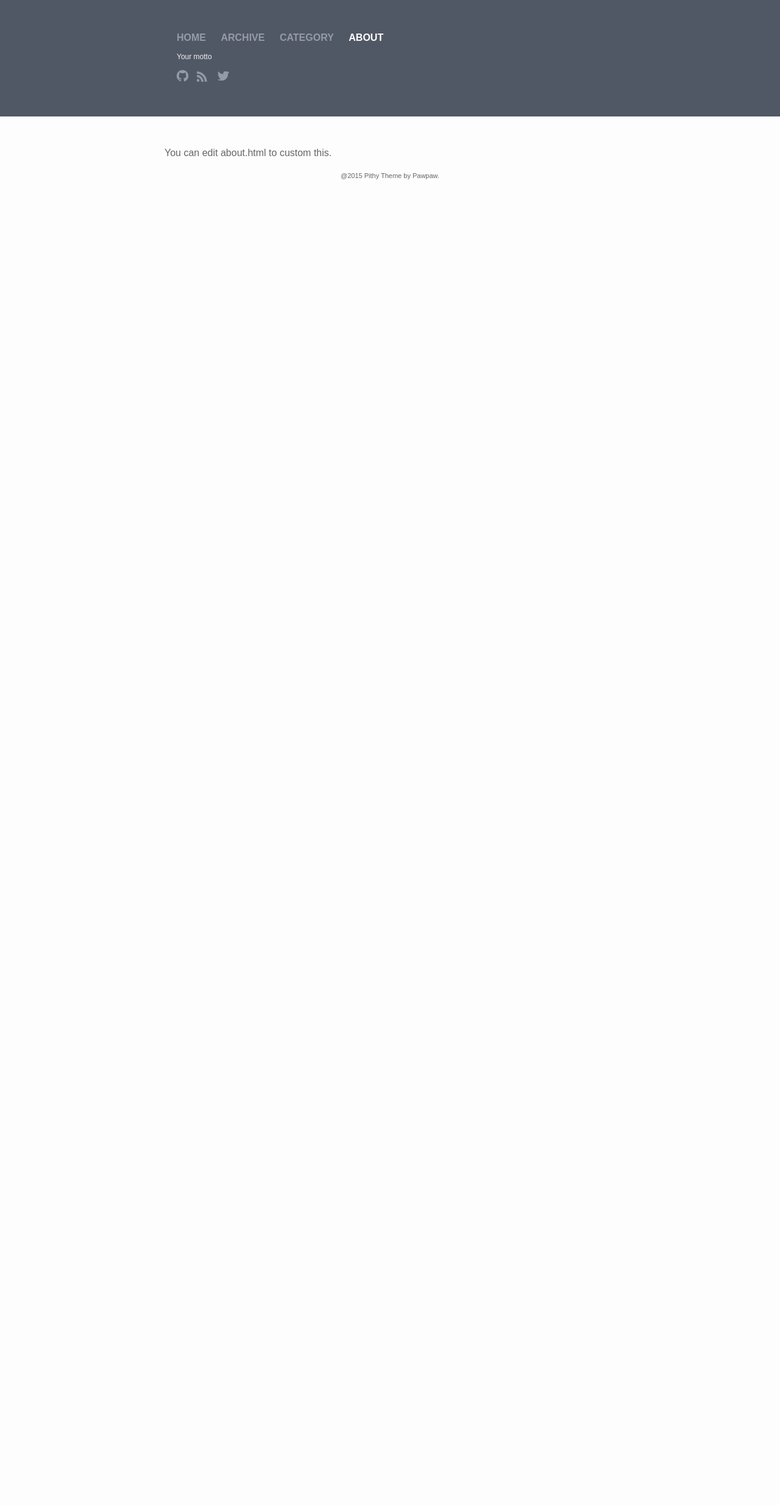
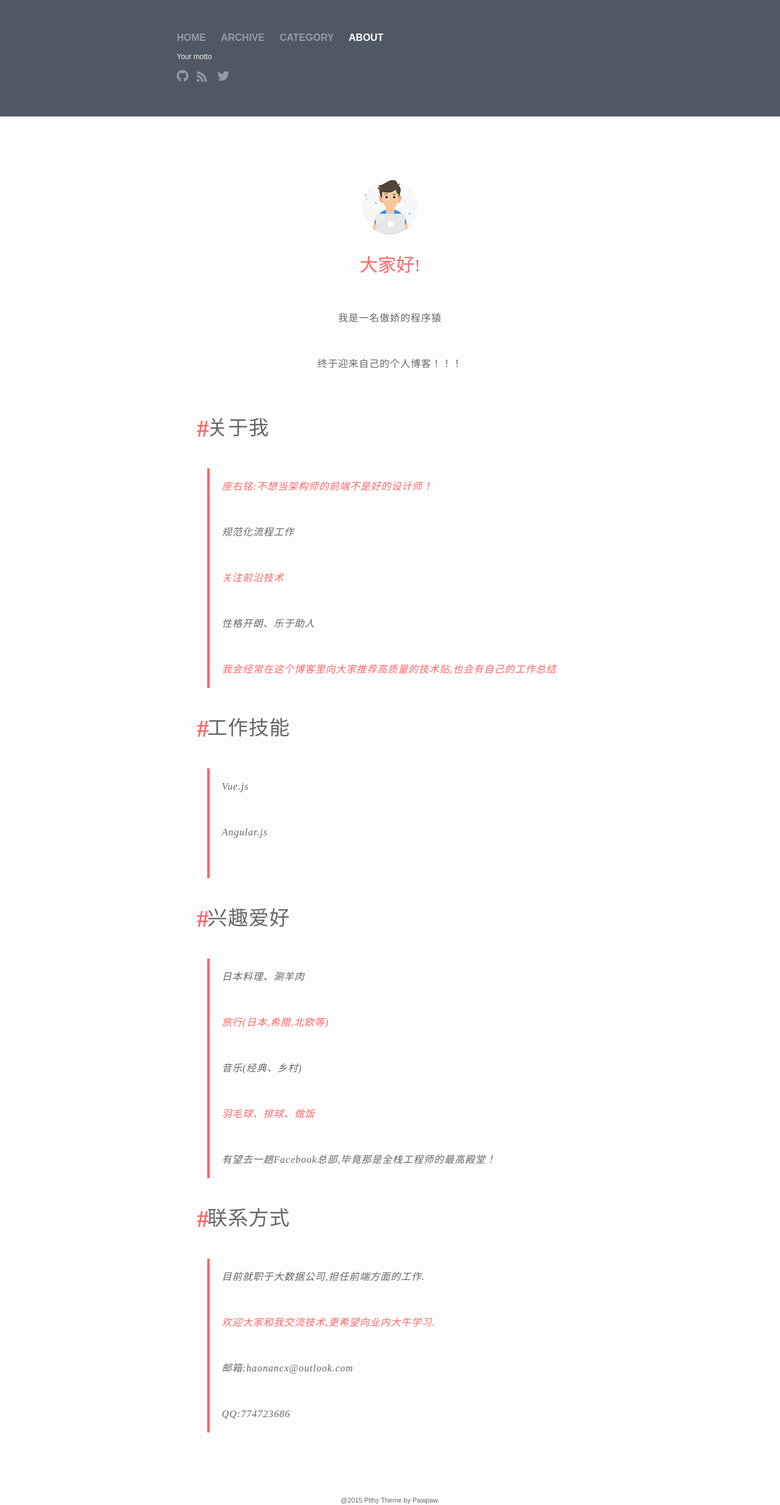
Before and after one commit to xtd420/Haonancx.github.io, a Jekyll site: the page built from about.html, in a window 1280 px wide. Shown: the whole page at 61% size. Built offline with Jekyll 4.4.1, drawn with Linux system fonts in a browser that asks for light colours; before the commit the page ends 900 px from its top, so only the background shows below that.

Commit message:
changes about.html

```diff
--- a/about.html
+++ b/about.html
@@ -1,8 +1,123 @@
 ---
 layout: default
 ---
+<style type="text/css">
+	h2,p{
+     color: #666;
+     font-family: "Microsoft Yahei";
+	 padding: 15px 0;
+     line-height: 30px;
+    letter-spacing: 1px;
+		}
+		.links {
+		   padding:0;
+		}
+		.about-main{
+		    max-width: 600px;
+		    margin: 50px auto 0;
+		    padding: 0 30px 50px;
+		    position: relative;
+		}
+		.aboutItem{
+		    padding: 30px 0;
+		    text-align: center;
+		}
+		.aboutItem p{
+		    font-size: 16px;
+		}
+		.actorimg{
+		display: inline-block;
+		    width: 90px;
+		    height: 90px;
+		    border-radius: 100%;
+		    overflow: hidden;
+		}
 
+		.aboutItem h1{
+		    padding: 20px 0;
+		    font-size: 30px;
+		    color: #f66;
+		    font-family: "Microsoft Yahei";
+		}
+		.aboutContact,.aboutMe,.Hobby,.Work{
+		 font-size: 22px;
+		}
+		.aboutContact h2:before,.aboutMe h2:before,.Hobby h2:before,.Work h2:before {
+		    content: "#";
+		    color: #F66;
+		    position: absolute;
+		    margin: 1px 0 0 -17px;
+		    font-size: 1.2em;
+		    font-weight: bold;
+		}
+		.motto{
+		    font-size: 20px;
+		    color: #f66;
+		}
+		.aboutMe blockquote,.Hobby blockquote,.aboutContact blockquote,.Work blockquote{
+		    margin: 2em 0;
+		    padding-left: 20px;
+		    border-left: 4px solid #F66;
+		}
+		.Hobby blockquote p,.aboutContact p,.aboutMe p,.Work p{
+		 font-size: 16px;
+		}
+
+		@media screen and (max-width: 420px) {
+		.about-main {
+		    max-width: 600px;
+		    margin: 50px auto 0;
+		    padding: 0 20px 50px;
+		    position: relative;
+		}
+		.aboutContact h2:before, .aboutMe h2:before, .Hobby h2:before,.Work h2:before {
+    margin: -2px 0 0 -16px;
+}
+		}
+</style>
 <div class="about">
-<br>
-You can edit about.html to custom this.
+<div class="about-main">
+<div class="aboutItem">
+<span class="actorimg"><img src="images/me.png" alt=""></span>
+<h1>大家好!</h1>
+<p>我是一名傲娇的程序猿</p>
+<p>终于迎来自己的个人博客！！！</p>
 </div>
+<div class="aboutMe">
+<h2>关于我</h2>
+<blockquote>
+<p class="motto">座右铭:不想当架构师的前端不是好的设计师！</p>
+<p>规范化流程工作</p>
+<p class="motto">关注前沿技术</p>
+<p>性格开朗、乐于助人</p>
+<p class="motto">我会经常在这个博客里向大家推荐高质量的技术贴,也会有自己的工作总结</p>
+</blockquote>
+</div>
+<div class="Work">
+<h2>工作技能</h2>
+<blockquote>
+<p>Vue.js</p>
+<p>Angular.js</p>
+<p></p>
+</blockquote>
+</div>
+<div class="Hobby">
+<h2>兴趣爱好</h2>
+<blockquote>
+<p>日本料理、涮羊肉</p>
+<p class="motto">旅行(日本,希腊,北欧等)</p>
+<p>音乐(经典、乡村)</p>
+<p class="motto">羽毛球、排球、做饭</p>
+<p>有望去一趟Facebook总部,毕竟那是全栈工程师的最高殿堂！</p>
+</blockquote>
+</div>
+<div class="aboutContact">
+<h2>联系方式</h2>
+<blockquote>
+<p>目前就职于大数据公司,担任前端方面的工作.</p>
+<p class="motto">欢迎大家和我交流技术,更希望向业内大牛学习.</p>
+<p>邮箱:haonancx@outlook.com</p>
+<p>QQ:774723686</p>
+</blockquote>
+</div>
+</div>
```
Also changed, not shown: images/me.png (added).
